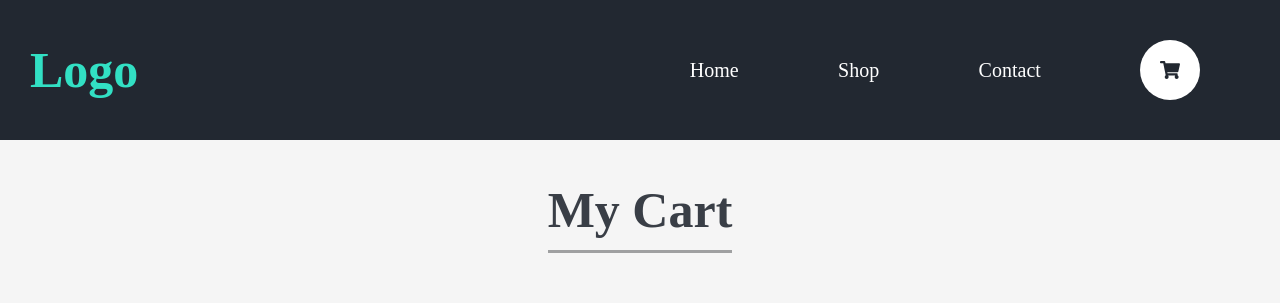
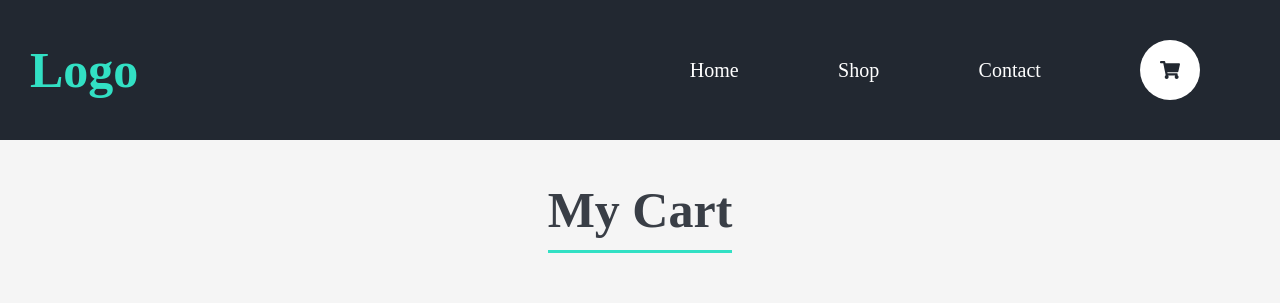
Before and after one commit to GBN6/shopping-cart, a React (Create React App) app: page /cart in a window 1280 px wide. Shown: the top 303 px of the page. Built offline with nearby package versions, Linux system fonts and the light colour scheme.

Commit message:
Add increase and decrease quantity function

```diff
--- a/src/App.js
+++ b/src/App.js
@@ -39,6 +39,28 @@ const App = () => {
     });
   };
 
+  const handleAddQuantity = (product) => {
+    cart.forEach((item) => {
+      if (item.product.title === product.title) {
+        item.product.quantity += 1
+        setCartAmount(cartAmount + 1);
+        console.log(item.product.quantity)
+      }
+    });
+  };
+  const handleMinusQuantity = (product) => {
+    if (product.quantity === 1) {
+      handleRemoveFromCart(product);
+    } else {
+      cart.forEach((item) => {
+        if (item.product.title === product.title) {
+          item.product.quantity -= 1;
+          setCartAmount(cartAmount - 1);
+        }
+      });
+    }
+  };
+
   return (
     <BrowserRouter className='app'>
       <Nav cartAmount={cartAmount} />
@@ -51,7 +73,12 @@ const App = () => {
         <Route
           path='/cart'
           element={
-            <Cart product={cart} handleRemoveFromCart={handleRemoveFromCart} />
+            <Cart
+              product={cart}
+              handleAddQuantity={handleAddQuantity}
+              handleMinusQuantity={handleMinusQuantity}
+              handleRemoveFromCart={handleRemoveFromCart}
+            />
           }
         />
       </Routes>
--- a/src/components/CartProductCard.js
+++ b/src/components/CartProductCard.js
@@ -3,25 +3,40 @@ import { FaMinus, FaPlus } from 'react-icons/fa';
 import { FaTrashAlt } from 'react-icons/fa';
 
 const CartProductCard = (props) => {
-  const { image, title, price, quantity, handleRemoveFromCart } = props;
-  const product = {image, title, price, quantity}
+  const {
+    image,
+    title,
+    price,
+    quantity,
+    handleRemoveFromCart,
+    handleAddQuantity,
+    handleMinusQuantity,
+  } = props;
+  const product = { image, title, price, quantity };
 
   return (
     <div className='cart-product-card'>
       <div class='cart-image-container'>
-        <img  className='cart-image' src={image} alt={title} />
+        <img className='cart-image' src={image} alt={title} />
       </div>
       <div className='detail'>
         {title}
-        <button onClick={() => handleRemoveFromCart(product)} className='remove-button' type='button'><FaTrashAlt />Remove</button>
+        <button
+          onClick={() => handleRemoveFromCart(product)}
+          className='remove-button'
+          type='button'
+        >
+          <FaTrashAlt />
+          Remove
+        </button>
       </div>
-      <div className="cart-price">${price}</div>
+      <div className='cart-price'>${price}</div>
       <div className='add-and-remove'>
-        <button className='add-button' type='button'>
+        <button className='add-button' type='button' onClick={() => handleMinusQuantity(product)} >
           <FaMinus />
         </button>
         <div className='quant-in-cart'>{quantity}</div>
-        <button className='minus-button' type='button'>
+        <button className='minus-button' type='button' onClick={() => handleAddQuantity(product)} >
           <FaPlus />
         </button>
       </div>
--- a/src/index.css
+++ b/src/index.css
@@ -176,7 +176,7 @@ h2 {
   font-size: 5rem;
   color: #393E46;
   font-weight: 900;
-  border-bottom: 3px solid #9fa0a1;
+  border-bottom: 3px solid #32E0C4;
 }
 
 .cart-container {
@@ -240,8 +240,13 @@ h2 {
   font-size: 1.5rem;
 }
 
+.add-button, .minus-button {
+  color: #32E0C4;
+}
+
 .remove-button {
   align-self: flex-start;
+  color: #32E0C4;
 }
 
 /* FOOTER  */
--- a/src/pages/Cart.js
+++ b/src/pages/Cart.js
@@ -2,7 +2,7 @@ import React from 'react';
 import CartProductCard from '../components/CartProductCard';
 
 const Cart = (props) => {
-  const { product, handleRemoveFromCart } = props;
+  const { product, handleRemoveFromCart, handleAddQuantity , handleMinusQuantity } = props;
 
   const cartProducts = product.map((item) => (
     <CartProductCard
@@ -12,6 +12,8 @@ const Cart = (props) => {
       price={item.product.price}
       quantity={item.product.quantity}
       handleRemoveFromCart={handleRemoveFromCart}
+      handleAddQuantity={handleAddQuantity}
+      handleMinusQuantity={handleMinusQuantity}
     />
   ));
 
```
